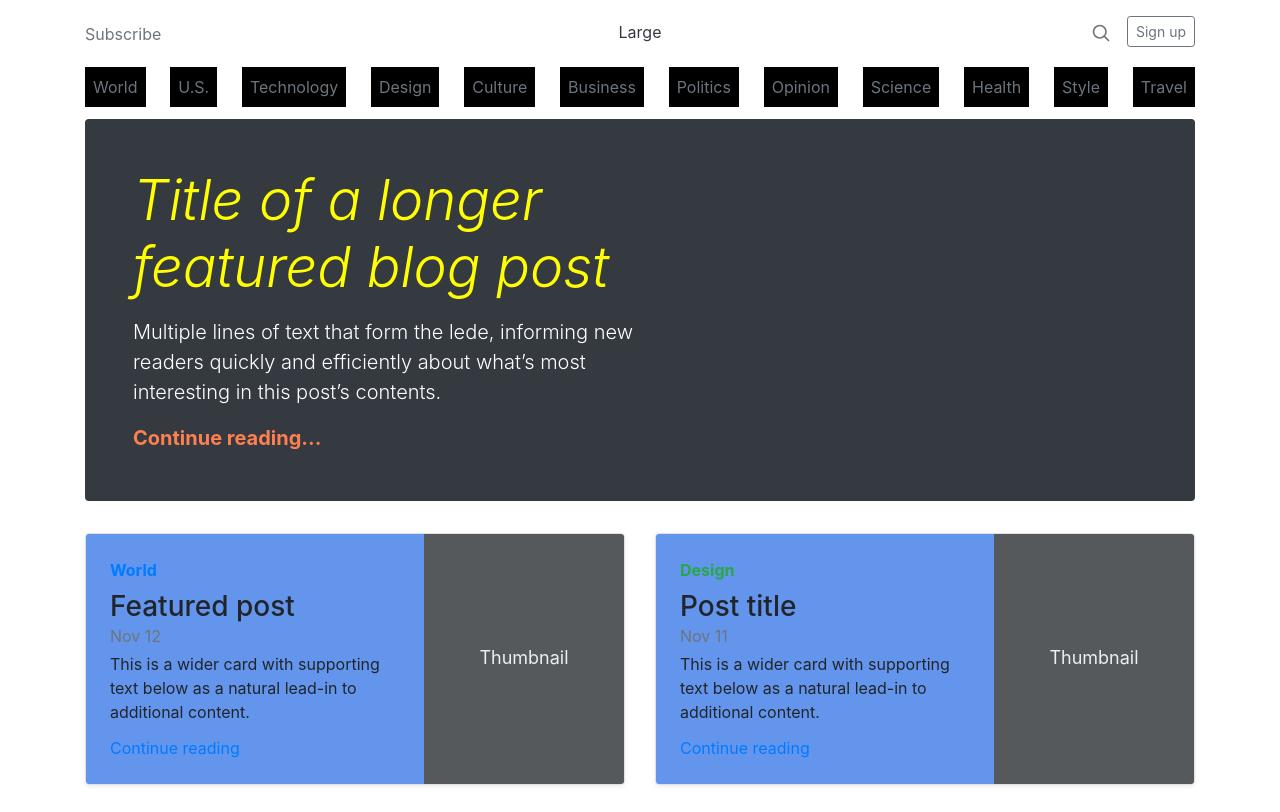
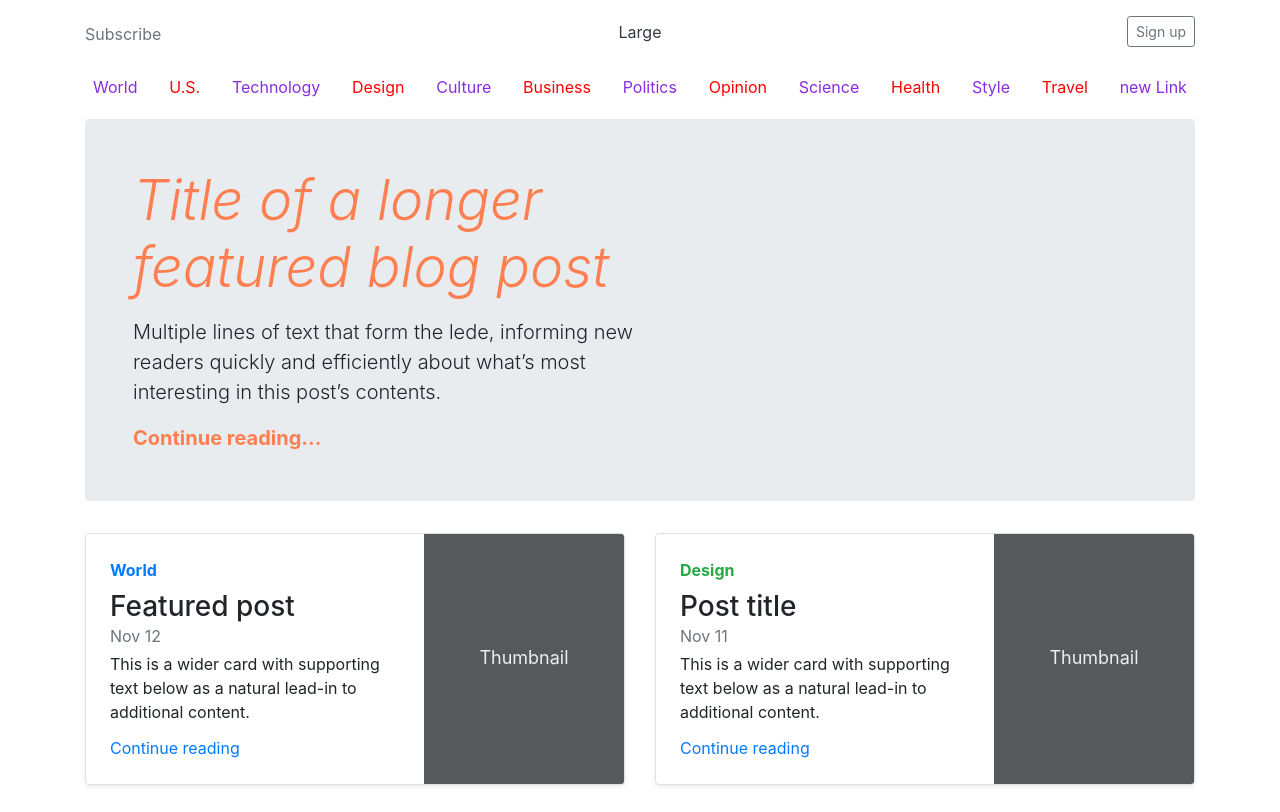
Before and after one commit to ismailturgul/FS-MAY21-M2D7, a plain HTML site: page index.html in a window 1280 px wide. Shown: the top 812 px of the page. Drawn offline with nearby package versions, Linux system fonts and the light colour scheme.

Commit message:
Selector manipulation
finished CSS and a few JS exercises

```diff
--- /dev/null
+++ b/script.js
@@ -0,0 +1,45 @@
+const addLinkToNav = function (content) {
+    const parent = document.querySelector('.nav');
+
+    const a =  `<a class="p-2 text-muted" href="#">${content}</a>`;
+
+    parent.innerHTML += a;
+}
+addLinkToNav("new Link");
+
+
+const changeTitle = function(){
+    const title = document.querySelector('.jumbotron h1')
+    title.style.color='coral';
+}
+changeTitle();
+
+const changeJumbotronBg = function(){
+    const jumbotron = document.querySelector('.jumbotron')
+    jumbotron.classList.remove('bg-dark');
+    jumbotron.classList.remove('text-white')
+}
+changeJumbotronBg();
+
+const removeLiFromElswehre = function(){
+    const li = document.querySelector(
+        '.blog-sidebar > div:last-of-type ol');
+        li.innerHTML = "";
+}
+removeLiFromElswehre();
+
+const changeColSize = function() {
+    const cols = document.querySelectorAll('.jumbotron + div .col-md-6');
+    cols.forEach((col) =>{
+      col.className = "col-md-4";
+    });
+}
+
+const removeSearch = function(){
+
+    const div = document.querySelector(
+        '.blog-header .row div:last-of-type');
+
+    div.children[0].remove();
+}
+removeSearch();
--- a/style.css
+++ b/style.css
@@ -1,23 +1,43 @@
-h1 {
-  color: yellow;
+.jumbotron h1 {
+  color: rgb(63, 143, 89);
 }
 
-nav > a {
-  background-color: black;
+nav.nav > a {
+  color: blueviolet !important;
 }
 
 .lead > a.text-white {
   color: coral !important;
 }
+/* ohter option:
 
-.row > .col:first-child {
-  background-color: cornflowerblue;
+.jumbotron .col-md-6 p:last-of-type a{
+    color: coral !important;
+}
+*/
+main .blog-main > h3 + .blog-post {
+  background-color: chartreuse !important;
 }
 
-.container:nth-child(2) .blog-post:nth-child(4) {
-  background-color: coral;
+nav.nav > a:nth-child(2n) {
+  color: red !important;
 }
 
-.font-italic > h4 > ol {
-  background-color: coral;
+main .blog-main .blog-post:last-of-type {
+  background-color: coral !important;
 }
+
+aside div:nth-child(2) ol > li > a {
+  color: coral;
+}
+
+main .blog-main .blog-post:nth-child(3) > h2 + p > a {
+  color: aquamarine !important;
+}
+
+p:last-of-type > a {
+  color: coral !important;
+}
+footer {
+  background-color: darkgreen !important;
+}
```
Also changed, not shown: index.html (+10 -8 lines).
